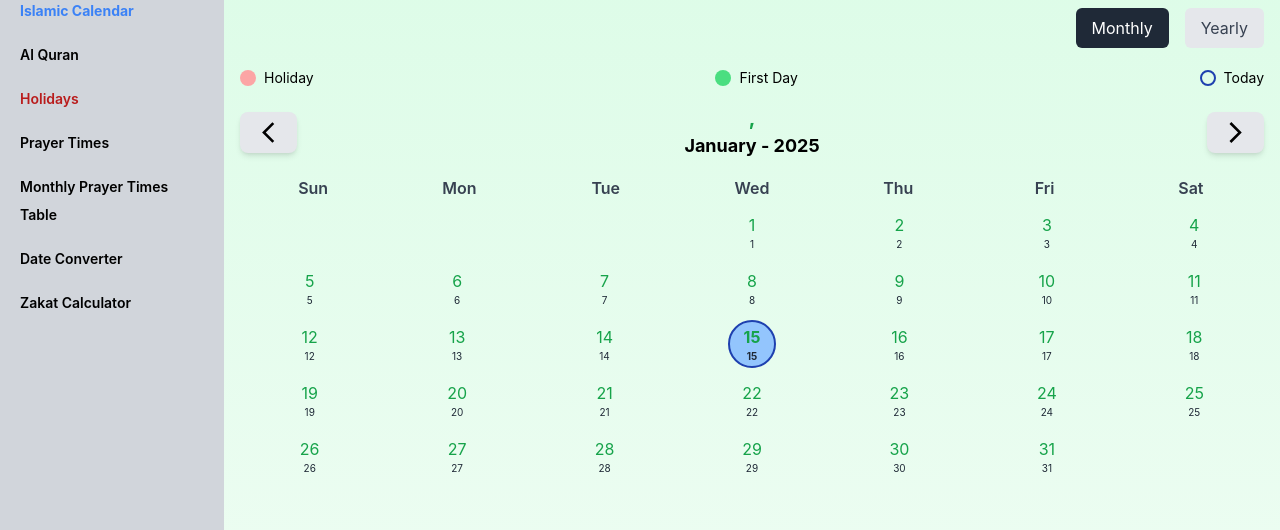
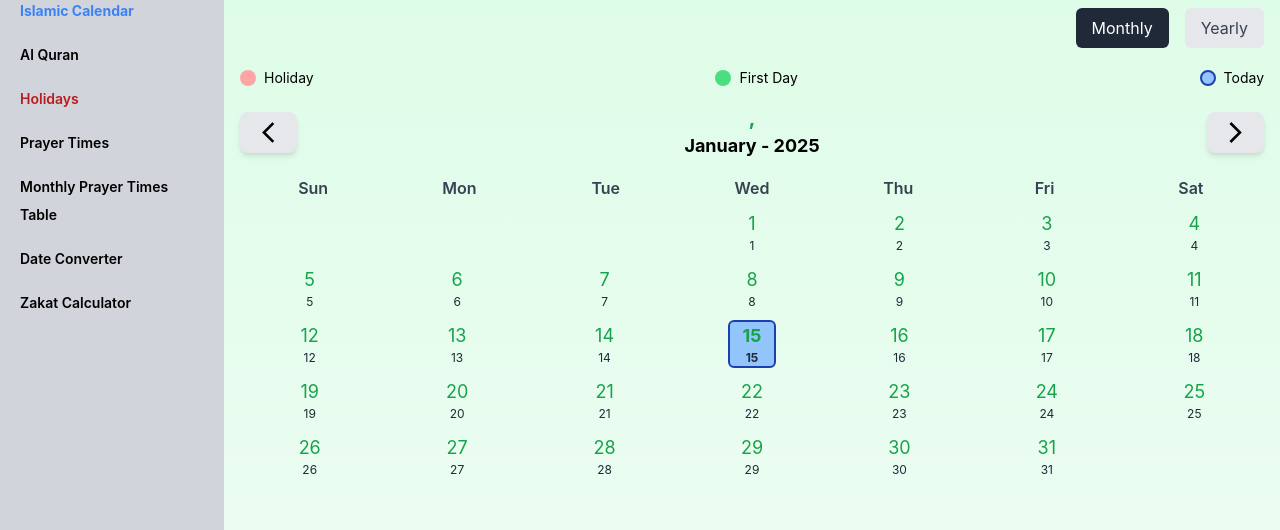
Before and after one commit to somu46/Islamic-calendar, a React (Create React App) app: page /data/islamic-calendar in a window 1280 px wide. Shown: the part 148-678 px from the top of the page. Built offline with nearby package versions, Linux system fonts and the light colour scheme; no server answers.

Commit message:
`Refactor Calendar.js and Indicator.js with minor styling changes`

```diff
--- a/src/Pages/calendar/Calendar.js
+++ b/src/Pages/calendar/Calendar.js
@@ -38,9 +38,6 @@ const IslamicCalendar = () => {
 
     setDaysInMonth(days);
   }, []);
-
-
-
 
   const fetchCalendarData = useCallback(async () => {
     setLoading(true);
@@ -174,7 +171,7 @@ const IslamicCalendar = () => {
       </div>
 
       {/* Days of the week */}
-      <div className="grid grid-cols-7 text-center font-semibold mb-2">
+      <div className="grid grid-cols-7 text-center font-semibold mb-2 ">
 
         {daysOfWeek.map((day, index) => (
           <div key={index} className="text-gray-700">{day}</div>
@@ -183,9 +180,9 @@ const IslamicCalendar = () => {
 
       {/* Calendar Days */}
       {loading ? (
-        <div className="text-center">Loading...</div>
+        <div className="text-center ">Loading...</div>
       ) : (
-        <div className="grid grid-cols-7 gap-2">
+        <div className="grid grid-cols-7 gap-2 ">
 
           {daysInMonth.map((day, index) => {
             const details = getDayDetails(day);
@@ -193,7 +190,7 @@ const IslamicCalendar = () => {
             const firstDay = isFirstDay(details);
 
             return (
-              <div className='flex justify-center'>
+              <div className='flex justify-center '>
               <div
                 key={index}
                 onClick={() => details && setSelectedDay(details)}
@@ -203,14 +200,14 @@ const IslamicCalendar = () => {
                   ${firstDay ? 'bg-green-300 border-2 border-green-400' : ''}
                   ${isToday(day) ? 'bg-blue-300 border-2 border-blue-800 font-bold text-blue-700' : ''}
                   ${day && !holiday && !firstDay && !isToday(day) ? '' : ''}
-                  cursor-pointer w-12 h-12 rounded-full`}
+                  cursor-pointer w-12 h-12 rounded-md`}
               >
                 {day ? (
                   <>
-                    <span className="text-[16px] text-green-600">
+                    <span className="text-[18px] text-green-600">
                       {details?.hijri?.day || day}
                     </span>
-                    <span className="text-gray-800 text-[10px]">{day}</span>
+                    <span className="text-gray-800 text-[12px]">{day}</span>
                   </>
                 ) : null}
               </div>
--- a/src/Pages/calendar/Indicator.js
+++ b/src/Pages/calendar/Indicator.js
@@ -12,7 +12,7 @@ const Indicator = () => {
           <span className="text-sm">First Day</span>
         </div>
         <div className="flex items-center">
-          <span className="w-4 h-4 border-2 border-blue-800 rounded-full mr-2"></span>
+          <span className="w-4 h-4 border-2 border-blue-800 bg-blue-300 rounded-full mr-2"></span>
           <span className="text-sm">Today</span>
         </div>
       </div>
```
